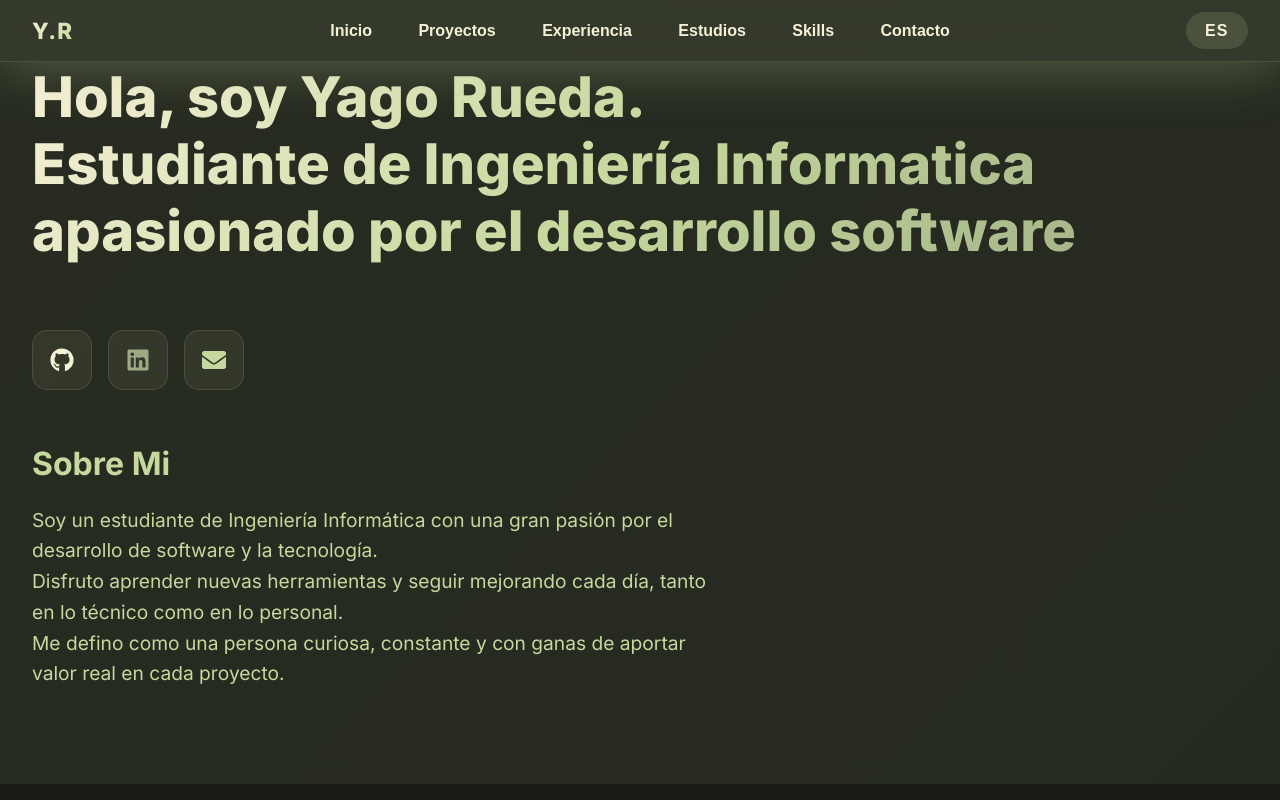
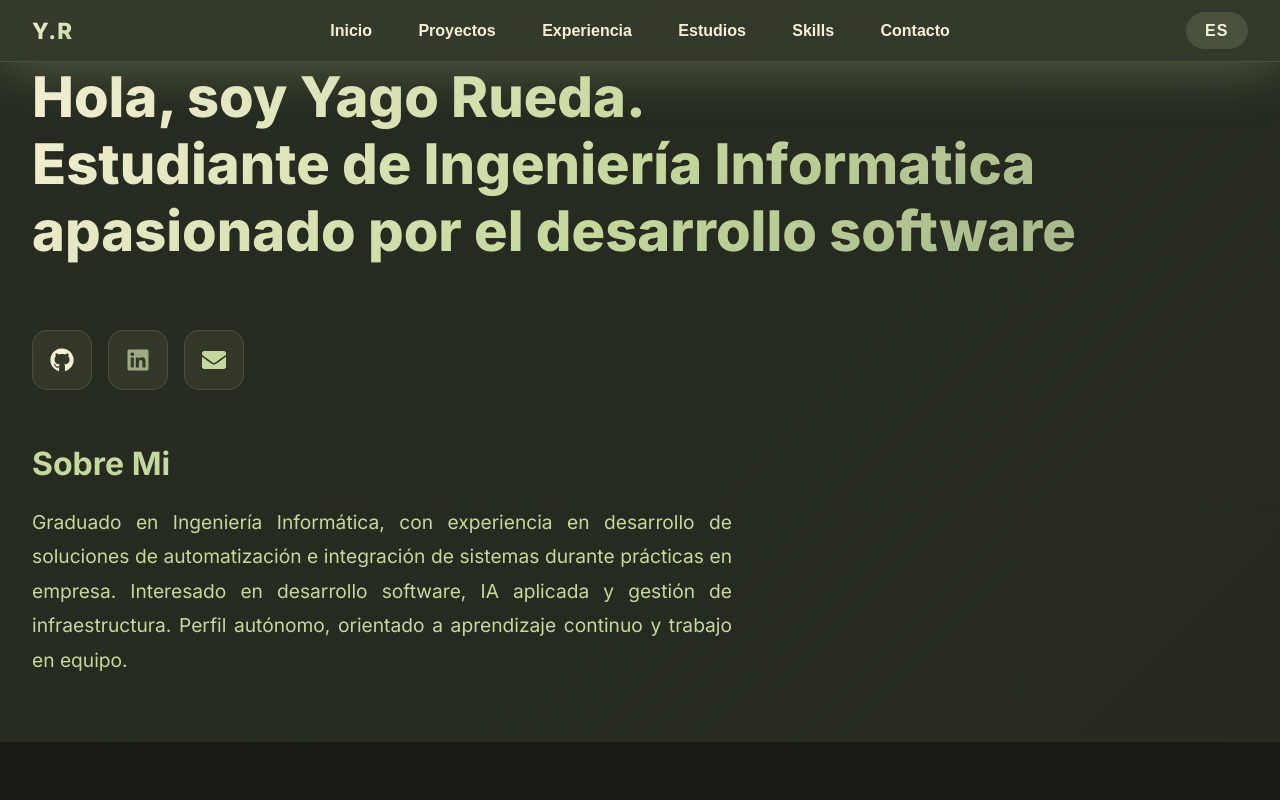
Before and after one commit to Yago-Rueda-24/Portfolio, a React (Vite) app: page /#/ in a window 1280 px wide. Shown: the top 800 px of the page. Built offline with nearby package versions, Linux system fonts and the light colour scheme.

Commit message:
Cambio en el sobre mi

```diff
--- a/src/index.css
+++ b/src/index.css
@@ -90,6 +90,13 @@ body {
   color: var(--color-text-secondary);
   font-size: 1.1rem;
   max-width: 800px;
+}
+
+.about-text {
+  text-align: justify;
+  text-justify: inter-word;
+  line-height: 1.8;
+  max-width: 750px;
 }
 
 /* ============================================
--- a/src/pages/Home.jsx
+++ b/src/pages/Home.jsx
@@ -1,11 +1,9 @@
 import { useState } from "react";
 import Navbar from "../components/Navbar";
-import Project from "../components/Project";
 import TimelineItem from '../components/TimelineItem';
 import TechStack from "../components/TechStack";
 import BigProject from "../components/BigProject";
 import { FaGithub, FaLinkedin, FaEnvelope, FaPhone, FaMapMarkerAlt } from 'react-icons/fa';
-import { DiJavascript1, DiPython, DiReact } from 'react-icons/di';
 
 const SKILLS = [
     { name: "Java", category: "Lenguajes", logoUrl: "https://cdn.jsdelivr.net/gh/devicons/devicon@latest/icons/java/java-original.svg" },
@@ -77,11 +75,10 @@ export default function Home() {
                     <a id="CV" href="mailto:ruedayago@gmail.com"><FaEnvelope size={24} /> </a>
                 </div>
                 <h2>Sobre Mi</h2>
-                <p>Soy un estudiante de Ingeniería Informática con una gran pasión por el desarrollo de software y la tecnología.<br />
-                    Disfruto aprender nuevas herramientas y seguir mejorando cada día, tanto en lo técnico como en lo personal.<br />
-                    Me defino como una persona curiosa, constante y con ganas de aportar valor real en cada proyecto.<br />
-                    <br />
-
+                <p className="about-text">
+                    Graduado en Ingeniería Informática, con experiencia en desarrollo de soluciones de automatización e integración de sistemas durante prácticas en empresa.
+                    Interesado en desarrollo software, IA aplicada y gestión de infraestructura.
+                    Perfil autónomo, orientado a aprendizaje continuo y trabajo en equipo.
                 </p>
             </section>
 
@@ -100,20 +97,20 @@ export default function Home() {
                         title={"Taskflow"}
                         description={"Un servicio de gestión de tareas estilo Scrum que te ayuda a organizar tu trabajo de manera eficiente y mejorar tu productividad. Permite crear sprints, seguir el progreso de tus tareas y mantener el control de tus proyectos con una metodología ágil."}
                         github={"https://github.com/Yago-Rueda-24/AppTareas"}
-                    tech={["TypeScript","NestJS","React", "Node", "PostgreSQL", "NPM"]}
+                        tech={["TypeScript", "NestJS", "React", "Node", "PostgreSQL", "NPM"]}
                         prod={"https://apptareas-front.onrender.com"}
                     />
                     <BigProject
                         title={"WorkStation"}
                         description={"WorkStation es una aplicación de escritorio basada en Electron con un enfoque en la arquitectura modular, permitiendo implementar funcionalidades de forma independiente y escalable. El proyecto nace para resolver las fricciones de la configuración manual en Electron, automatizando procesos y reduciendo el setup inicial al mínimo para maximizar la eficiencia del desarrollo."}
                         github={"https://github.com/Yago-Rueda-24/WorkStation"}
-                    tech={["TypeScript","Electron","Node", "SQLite", "NPM"]}
+                        tech={["TypeScript", "Electron", "Node", "SQLite", "NPM"]}
                     />
                     <BigProject
                         title={"PF-Evolution"}
                         description={"Un gestor de contraseñas que permite a los usuarios almacenar y gestionar sus contraseñas de forma segura. Esta desarrollado como una aplicacion de escritorio usando el framework electron. La app permite guardar contraseñas en la nube y acceder a ellas desde cualquier dispositivo. Por seguridad, las contraseñas se guardan cifradas en la base de datos."}
                         github={"https://github.com/Yago-Rueda-24/PF-Evolution"}
-                    tech={["TypeScript","Electron","Node", "Supabase", "NPM"]}
+                        tech={["TypeScript", "Electron", "Node", "Supabase", "NPM"]}
                     />
 
 
```
Lines whose indentation alone changed are shown as unchanged.
